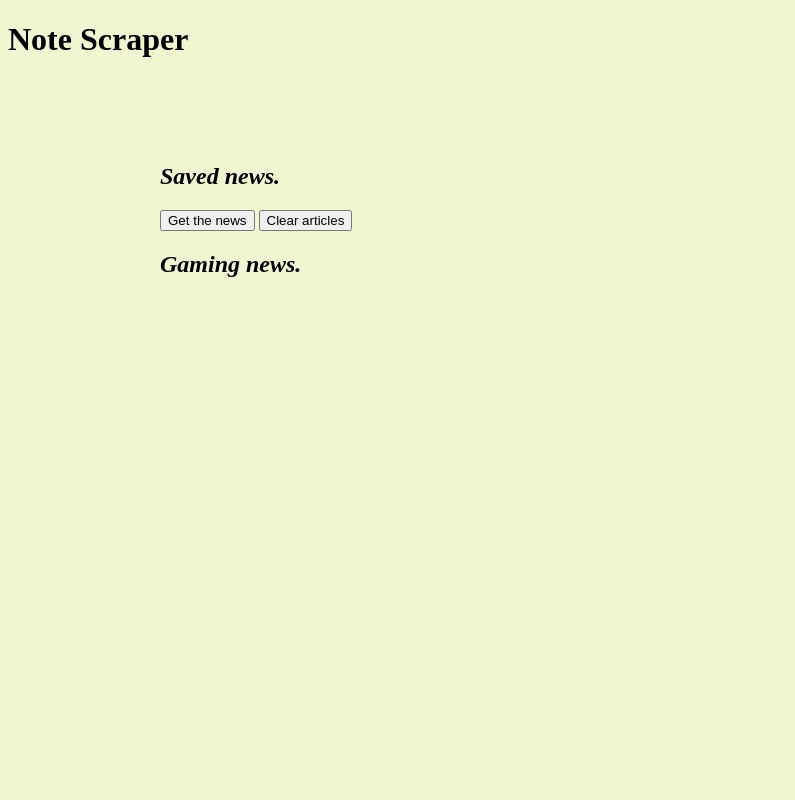
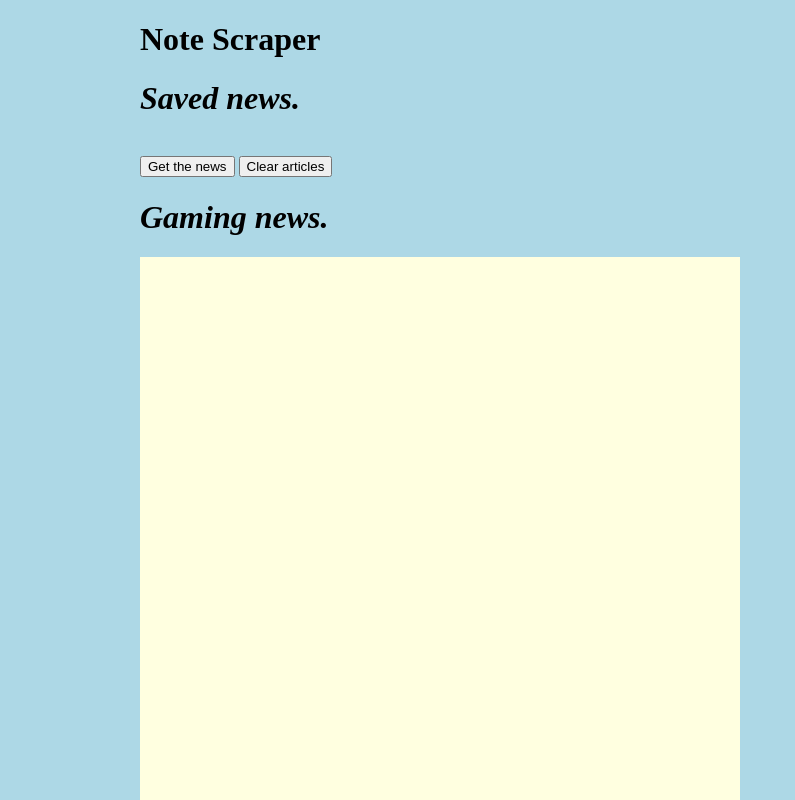
Before and after one commit to aWanderous/Scrape-news, a website: page public/index.html in a window 1280 px wide. Shown: the top 800 px of the page, without its empty margins (0-795 px from the left). Drawn offline with nearby package versions, Linux system fonts and the light colour scheme; no server answers.

Commit message:
changed a bit of style

```diff
--- a/public/css/style.css
+++ b/public/css/style.css
@@ -1,12 +1,11 @@
 body {
-    background-color: #F2F6D0
+    background-color: lightblue
 }
 
 #wrapper {
-    width: 960px;
+    width: 1000px;
     margin-left: auto;
     margin-right: auto;
-    padding-top: 5%;
 }
 
 #articles {
@@ -18,7 +17,8 @@ body {
 
 #notes {
     float: right;
-    width: 30%;
+    width: 35%;
+    background-color: lightgreen;
 }
 
 textarea,
@@ -38,6 +38,10 @@ textarea {
     font-size: 18px;
 }
 
-.notesBtn {
-    background-color: lightskyblue;
+#articles {
+    background-color: lightyellow;
 }
+
+#saved {
+    background-color: lightpink;
+}
--- a/public/index.html
+++ b/public/index.html
@@ -9,18 +9,18 @@
     </style>
   </head>
   <body>
-    <h1>Note Scraper</h1>
     <div id="wrapper">
-        <h2><i>Saved news.</i></h2>
+        <h1>Note Scraper</h1>
+      <div id="notes"></div>
+        <h1><i>Saved news.</i></h1>
         <div id="saved"></div>
-
+      </br>
       <button type="button" id="scraper">Get the news</a></button>
       <button type="button" id="cleaner">Clear articles</a></button>
 
-      <h2><i>Gaming news.</i></h2>
+      <h1><i>Gaming news.</i></h1>
 
       <div id="articles"></div>
-      <div id="notes"></div>
     </div>
     <script src="https://cdnjs.cloudflare.com/ajax/libs/jquery/3.2.1/jquery.min.js"></script>
     <script src="js/app.js"></script>
--- a/public/js/app.js
+++ b/public/js/app.js
@@ -1,7 +1,7 @@
 $.getJSON("/articles", function (data) {
   $("#articles").empty();
   data.forEach(function (article) {
-    $("#articles").append("<div class='card'><a href='https://au.ign.com/" + article.link + "'><div class='card-body'><h5 class='card-title'>" + article.title + "</h5></a><button type='button' class='notesBtn' data-id='" + article._id + "'>Add note</button><button type='button' class='saveBtn' data-id='" + article._id + "'>Save article</button></div>")
+    $("#articles").append("<div class='card'><a href='https://au.ign.com/" + article.link + "'><div class='card-body'><h5 class='card-title'>" + article.title + "</h5></a><button type='button' class='saveBtn' data-id='" + article._id + "'>Save article</button></div>")
   })
 });
 $(document).on("click", "#scraper", function () {
```
